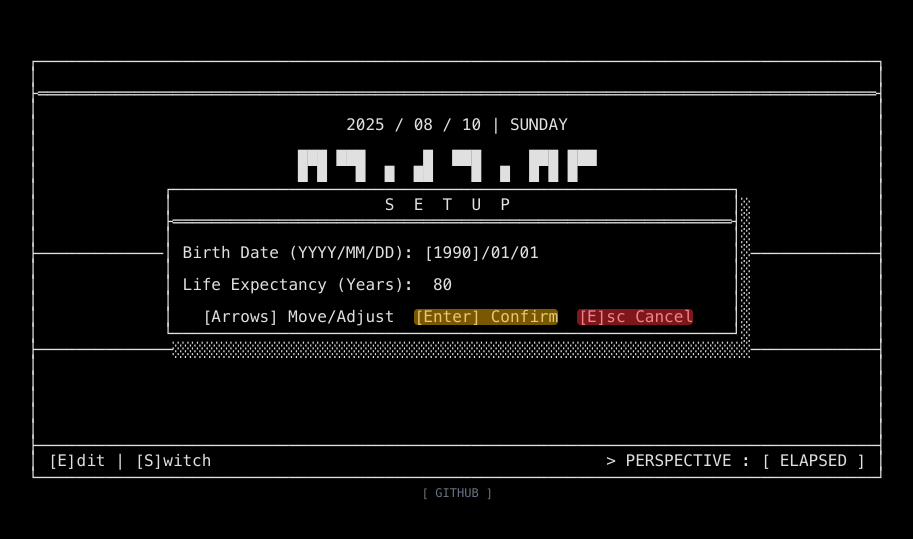
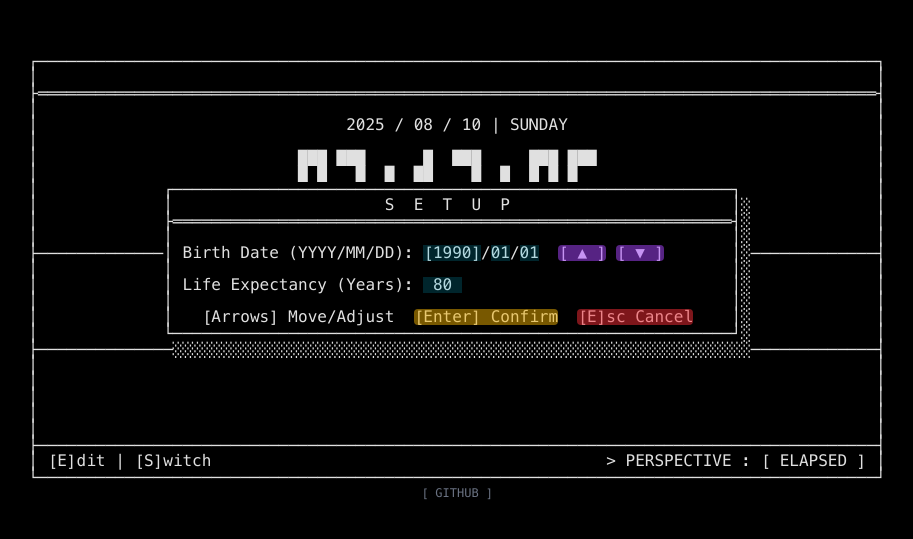
Before and after one commit to jomonylw/life-clock, a Next.js app: page / in a window 1280 px wide. Shown: the part 123-662 px from the top of the page, without its empty margins (183-1096 px from the left). Built offline with nearby package versions, Linux system fonts and the light colour scheme.

Commit message:
fix(UI): Correct overlay layout and add dev-mode highlighting

```diff
--- a/src/components/LifeClock.tsx
+++ b/src/components/LifeClock.tsx
@@ -15,10 +15,35 @@ export default function LifeClock() {
   const overlayFields = useRef<FieldRect[]>([]);
   const confirmButtonRectRef = useRef<ButtonRect | null>(null);
   const cancelButtonRectRef = useRef<ButtonRect | null>(null);
+  const adjustUpButtonRectRef = useRef<ButtonRect | null>(null);
+  const adjustDownButtonRectRef = useRef<ButtonRect | null>(null);
   const editButtonRectRef = useRef<ButtonRect | null>(null);
   const switchButtonRectRef = useRef<ButtonRect | null>(null);
   const preRef = useRef<HTMLPreElement>(null);
   const charSizeRef = useRef({ width: 0, height: 0 });
+  const pressTimeoutRef = useRef<NodeJS.Timeout | null>(null);
+  const pressIntervalRef = useRef<NodeJS.Timeout | null>(null);
+
+  const handlePressStart = (amount: number) => {
+    actions.adjustValue(amount); // Immediate feedback
+
+    pressTimeoutRef.current = setTimeout(() => {
+      pressIntervalRef.current = setInterval(() => {
+        actions.adjustValue(amount);
+      }, 100); // Adjust speed here
+    }, 400); // Delay before rapid adjust
+  };
+
+  const handlePressEnd = () => {
+    if (pressTimeoutRef.current) {
+      clearTimeout(pressTimeoutRef.current);
+      pressTimeoutRef.current = null;
+    }
+    if (pressIntervalRef.current) {
+      clearInterval(pressIntervalRef.current);
+      pressIntervalRef.current = null;
+    }
+  };
 
   const screenBuffer = useMemo(() => {
     let overlayBuffer: string[] | undefined = undefined;
@@ -43,10 +68,14 @@ export default function LifeClock() {
       overlayFields.current = overlay.fields;
       confirmButtonRectRef.current = overlay.confirmButtonRect;
       cancelButtonRectRef.current = overlay.cancelButtonRect;
+      adjustUpButtonRectRef.current = overlay.adjustUpButtonRect;
+      adjustDownButtonRectRef.current = overlay.adjustDownButtonRect;
     } else {
       overlayFields.current = [];
       confirmButtonRectRef.current = null;
       cancelButtonRectRef.current = null;
+      adjustUpButtonRectRef.current = null;
+      adjustDownButtonRectRef.current = null;
     }
     const renderResult = render(state, timeState, overlayBuffer);
     editButtonRectRef.current = renderResult.editButtonRect;
@@ -191,6 +220,63 @@ export default function LifeClock() {
             }}
           />
         )}
+        {state.isEditing && adjustUpButtonRectRef.current && charSizeRef.current.width > 0 && (
+          <button
+            onMouseDown={() => handlePressStart(1)}
+            onMouseUp={handlePressEnd}
+            onMouseLeave={handlePressEnd}
+            onTouchStart={(e) => { e.preventDefault(); handlePressStart(1); }}
+            onTouchEnd={handlePressEnd}
+            onTouchCancel={handlePressEnd}
+            className={clsx(
+              "absolute focus:outline-none hover:bg-white/10 transition-colors rounded-sm",
+              process.env.NODE_ENV === 'development' && 'bg-purple-500/50'
+            )}
+            style={{
+              top: `${(adjustUpButtonRectRef.current.y * charSizeRef.current.height)}px`,
+              left: `${adjustUpButtonRectRef.current.x * charSizeRef.current.width}px`,
+              width: `${adjustUpButtonRectRef.current.width * charSizeRef.current.width}px`,
+              height: `${adjustUpButtonRectRef.current.height * charSizeRef.current.height}px`,
+            }}
+          />
+        )}
+        {state.isEditing && adjustDownButtonRectRef.current && charSizeRef.current.width > 0 && (
+          <button
+            onMouseDown={() => handlePressStart(-1)}
+            onMouseUp={handlePressEnd}
+            onMouseLeave={handlePressEnd}
+            onTouchStart={(e) => { e.preventDefault(); handlePressStart(-1); }}
+            onTouchEnd={handlePressEnd}
+            onTouchCancel={handlePressEnd}
+            className={clsx(
+              "absolute focus:outline-none hover:bg-white/10 transition-colors rounded-sm",
+              process.env.NODE_ENV === 'development' && 'bg-purple-500/50'
+            )}
+            style={{
+              top: `${(adjustDownButtonRectRef.current.y * charSizeRef.current.height)}px`,
+              left: `${adjustDownButtonRectRef.current.x * charSizeRef.current.width}px`,
+              width: `${adjustDownButtonRectRef.current.width * charSizeRef.current.width}px`,
+              height: `${adjustDownButtonRectRef.current.height * charSizeRef.current.height}px`,
+            }}
+          />
+        )}
+        {state.isEditing &&
+          overlayFields.current.map((field) => (
+            <div
+              key={field.name}
+              className={clsx(
+                "absolute",
+                process.env.NODE_ENV === "development" &&
+                  "bg-cyan-500/20"
+              )}
+              style={{
+                top: `${field.y * charSizeRef.current.height}px`,
+                left: `${field.x * charSizeRef.current.width}px`,
+                width: `${field.width * charSizeRef.current.width}px`,
+                height: `${field.height * charSizeRef.current.height}px`,
+              }}
+            />
+          ))}
       </pre>
       <a
         href="https://github.com/jomonylw/life-clock"
--- a/src/hooks/useLifeMonitorState.ts
+++ b/src/hooks/useLifeMonitorState.ts
@@ -132,6 +132,37 @@ export const useLifeMonitorState = () => {
     }
   }, [state.birthDate, state.lifeExpectancy, setIsEditing]);
 
+  const adjustValue = useCallback((amount: number) => {
+    setState(s => {
+        const newS = {...s};
+        switch (s.activeField) {
+            case 'year':
+                newS.draftYear += amount;
+                break;
+            case 'month':
+                const newMonth = s.draftMonth + amount;
+                if (newMonth > 12) newS.draftMonth = 1;
+                else if (newMonth < 1) newS.draftMonth = 12;
+                else newS.draftMonth = newMonth;
+                break;
+            case 'day':
+                const maxDays = new Date(s.draftYear, s.draftMonth, 0).getDate();
+                const newDay = s.draftDay + amount;
+                if (newDay > maxDays) newS.draftDay = 1;
+                else if (newDay < 1) newS.draftDay = maxDays;
+                else newS.draftDay = newDay;
+                break;
+            case 'lifeExpectancy':
+                let newLifeExpectancy = s.draftLifeExpectancy + amount;
+                if (newLifeExpectancy > 999) newLifeExpectancy = 10;
+                if (newLifeExpectancy < 10) newLifeExpectancy = 999;
+                newS.draftLifeExpectancy = newLifeExpectancy;
+                break;
+        }
+        return newS;
+    });
+  }, []);
+
   // Keyboard controls for editing mode
   useEffect(() => {
     if (!state.isEditing) return;
@@ -210,37 +241,6 @@ export const useLifeMonitorState = () => {
       const fieldOrder: EditableField[] = ['year', 'month', 'day', 'lifeExpectancy'];
       const currentIndex = fieldOrder.indexOf(state.activeField);
 
-      const adjustValue = (amount: number) => {
-        setState(s => {
-            const newS = {...s};
-            switch (s.activeField) {
-                case 'year':
-                    newS.draftYear += amount;
-                    break;
-                case 'month':
-                    const newMonth = s.draftMonth + amount;
-                    if (newMonth > 12) newS.draftMonth = 1;
-                    else if (newMonth < 1) newS.draftMonth = 12;
-                    else newS.draftMonth = newMonth;
-                    break;
-                case 'day':
-                    const maxDays = new Date(s.draftYear, s.draftMonth, 0).getDate();
-                    const newDay = s.draftDay + amount;
-                    if (newDay > maxDays) newS.draftDay = 1;
-                    else if (newDay < 1) newS.draftDay = maxDays;
-                    else newS.draftDay = newDay;
-                    break;
-                case 'lifeExpectancy':
-                    let newLifeExpectancy = s.draftLifeExpectancy + amount;
-                    if (newLifeExpectancy > 999) newLifeExpectancy = 10;
-                    if (newLifeExpectancy < 10) newLifeExpectancy = 999;
-                    newS.draftLifeExpectancy = newLifeExpectancy;
-                    break;
-            }
-            return newS;
-        });
-      };
-
       switch (event.key) {
         case 'ArrowRight':
         case 'Tab':
@@ -264,7 +264,7 @@ export const useLifeMonitorState = () => {
 
     window.addEventListener('keydown', handleKeyDown);
     return () => window.removeEventListener('keydown', handleKeyDown);
-  }, [state.isEditing, state.activeField, state.draftYear, state.draftMonth, state.draftDay, state.draftLifeExpectancy, handleConfirm, handleCancel]);
+  }, [state.isEditing, state.activeField, state.draftYear, state.draftMonth, state.draftDay, state.draftLifeExpectancy, handleConfirm, handleCancel, adjustValue]);
 
   const actions = useMemo(
     () => ({
@@ -274,8 +274,9 @@ export const useLifeMonitorState = () => {
       setActiveField,
       handleConfirm,
       handleCancel,
+      adjustValue,
     }),
-    [togglePerspective, setUserData, setIsEditing, setActiveField, handleConfirm, handleCancel]
+    [togglePerspective, setUserData, setIsEditing, setActiveField, handleConfirm, handleCancel, adjustValue]
   );
 
   return {
```
Also changed, not shown: src/lib/overlay.ts (+63 -19 lines).
